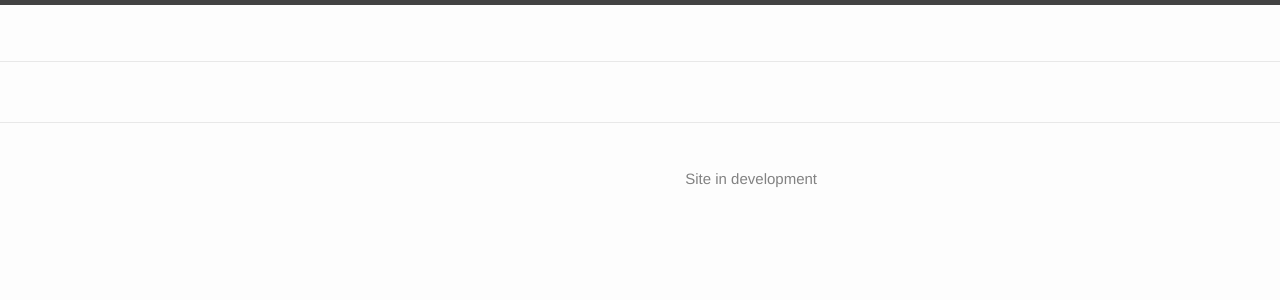
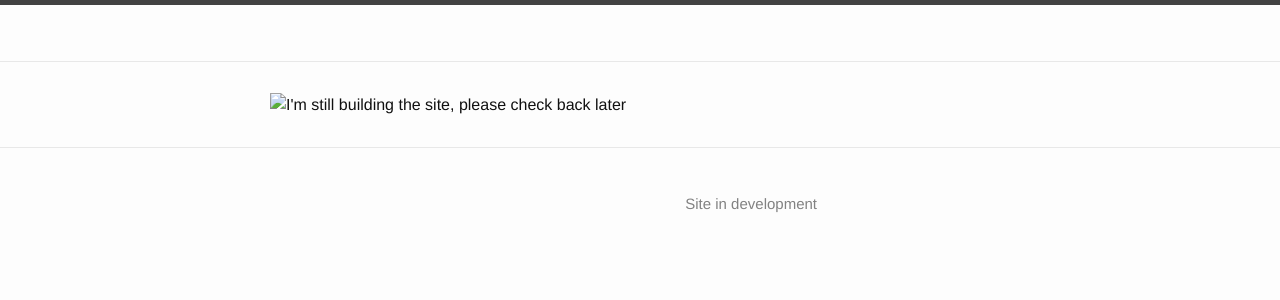
Before and after one commit to danmassarano/danmassarano.github.io, a Jekyll site: the page built from index.html, in a window 1280 px wide. Shown: the top 300 px of the page. Built offline with Jekyll 4.4.1, drawn with Linux system fonts in a browser that asks for light colours.

Commit message:
Update index.html

```diff
--- a/index.html
+++ b/index.html
@@ -4,6 +4,6 @@ layout: default
 
 <div class="home">
   <body>
-
+    <img src="please-stand-by.jpg" width="640" height="360" alt="I'm still building the site, please check back later">
   </body>
 </div>
```
